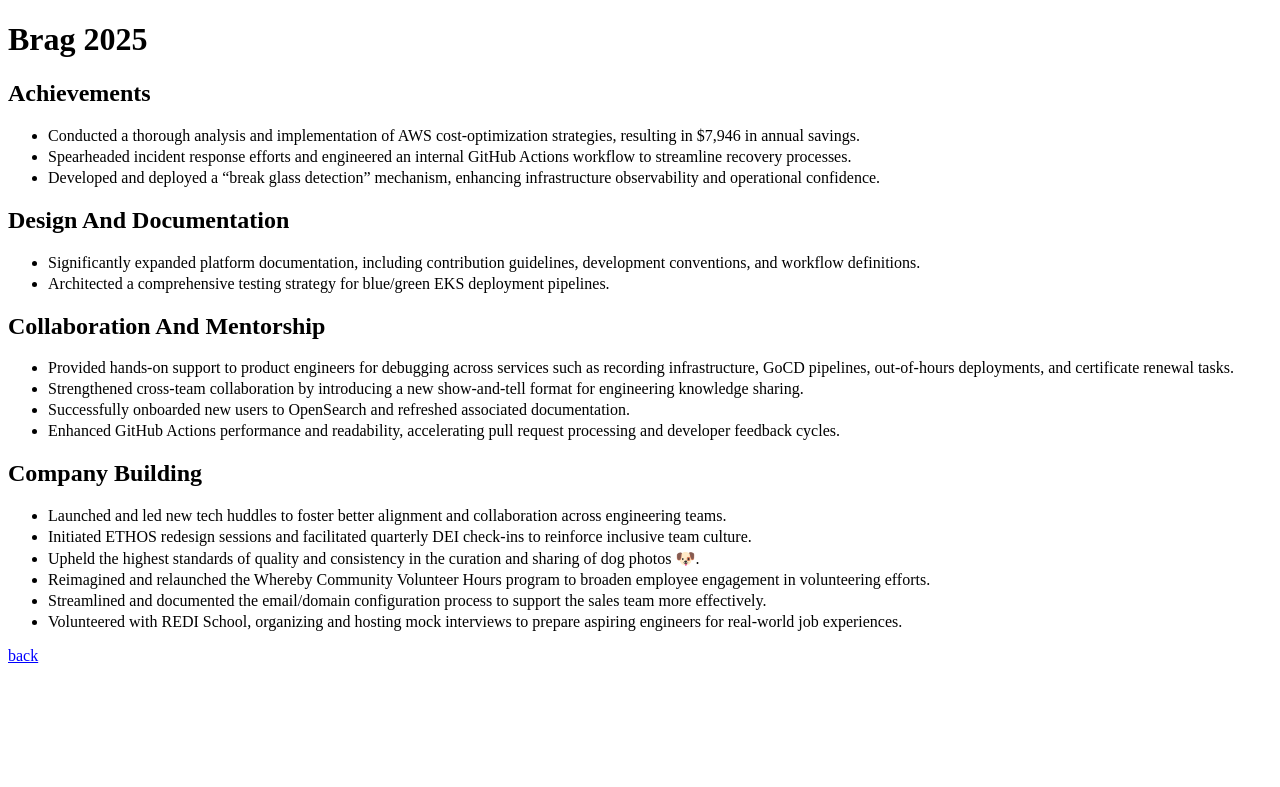
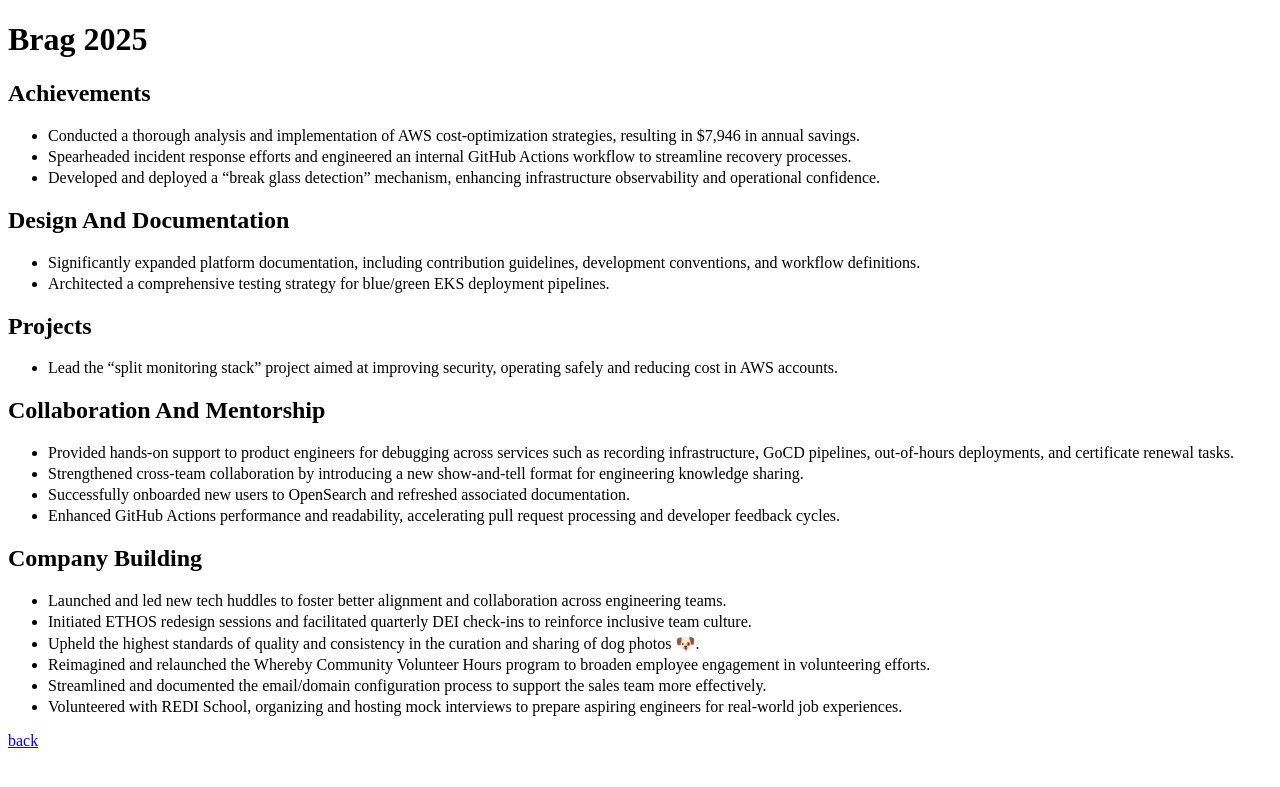
Before and after one commit to jsphwllng/jsphwllng.github.io, a Jekyll site: the page built from brag2025.md, in a window 1280 px wide. Shown: the top 787 px of the page. Built offline with Jekyll 4.4.1, drawn with Linux system fonts in a browser that asks for light colours.

Commit message:
new proj

```diff
--- a/brag2025.md
+++ b/brag2025.md
@@ -14,6 +14,10 @@
 - Significantly expanded platform documentation, including contribution guidelines, development conventions, and workflow definitions.
 - Architected a comprehensive testing strategy for blue/green EKS deployment pipelines.
 
+## Projects
+
+- Lead the "split monitoring stack" project aimed at improving security, operating safely and reducing cost in AWS accounts.
+
 ## Collaboration and Mentorship
 
 - Provided hands-on support to product engineers for debugging across services such as recording infrastructure, GoCD pipelines, out-of-hours deployments, and certificate renewal tasks.
```
